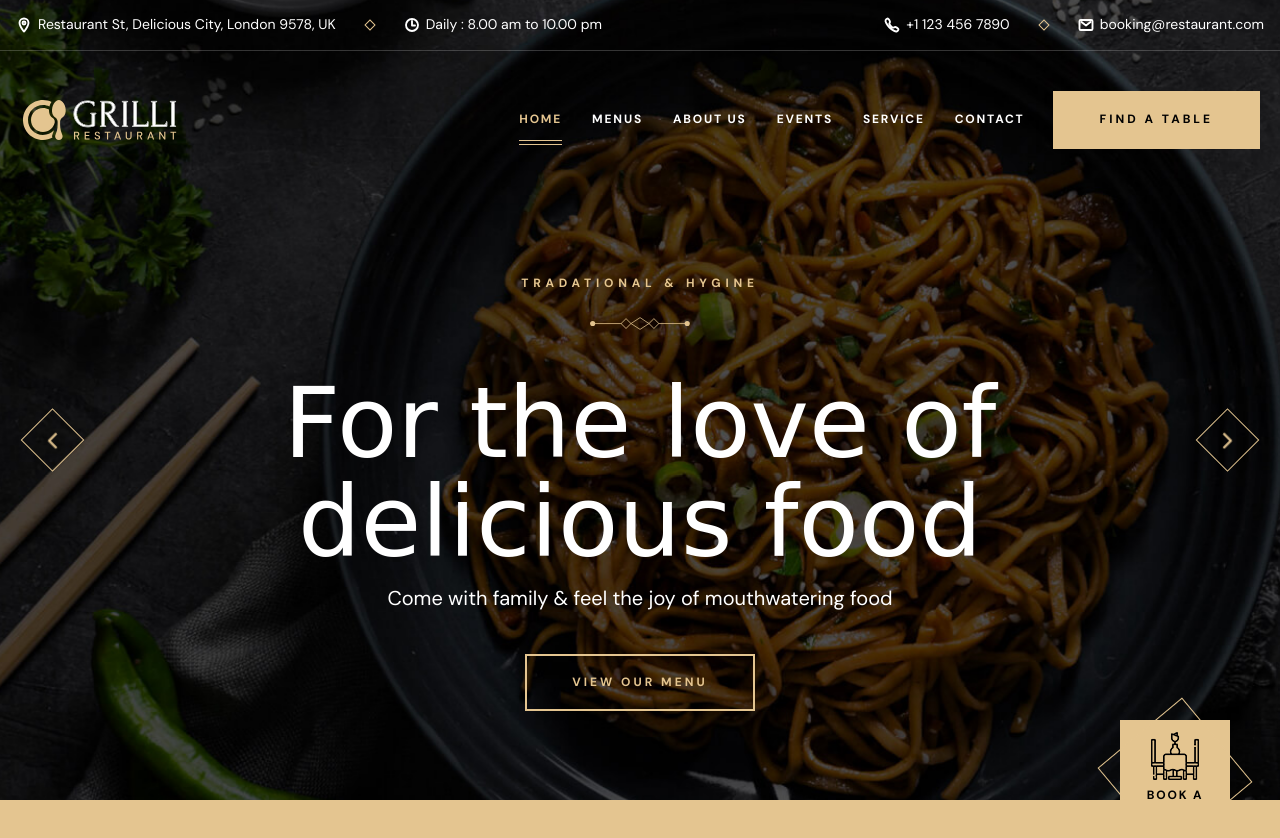
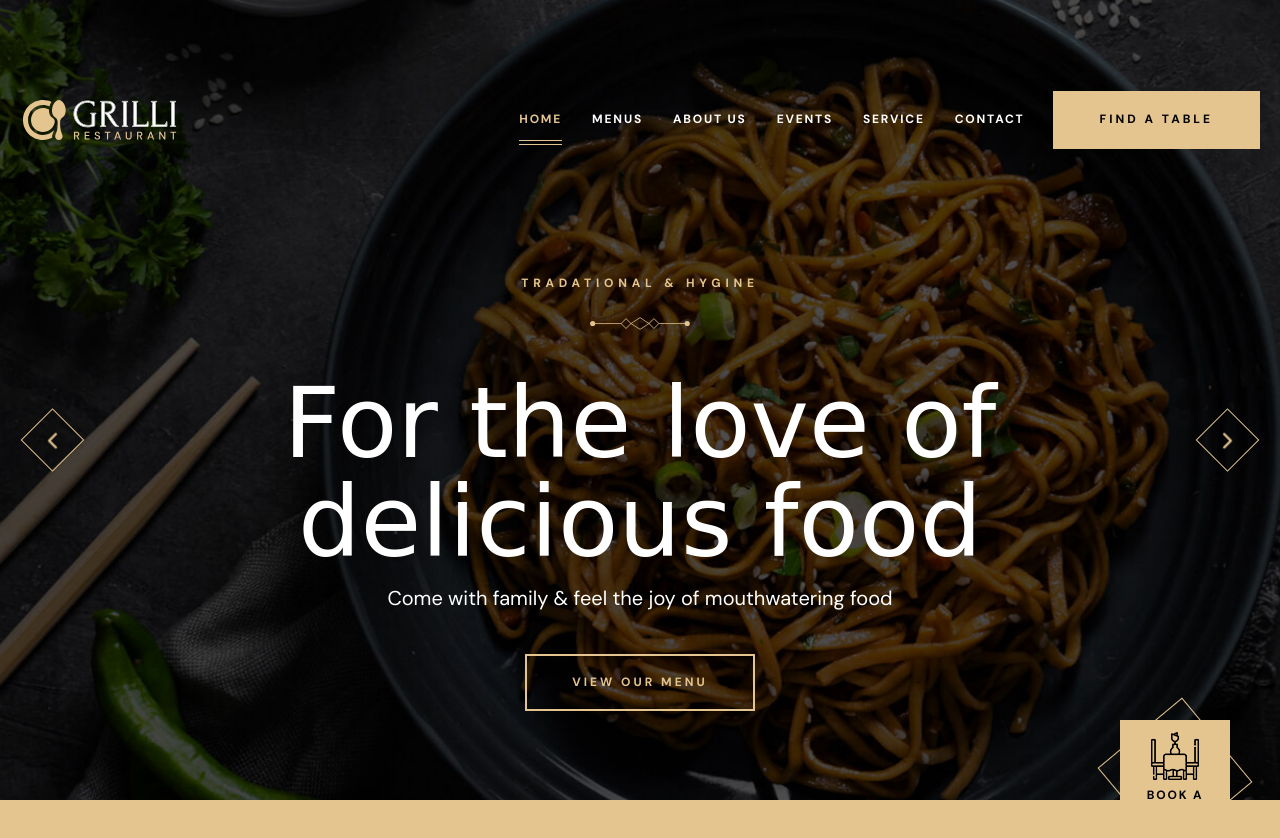
Before and after one commit to AKHIL-GIREESH/CascadeClash, a plain HTML site: page index.html in a window 1280 px wide. Shown: the top 838 px of the page. Drawn offline with nearby package versions, Linux system fonts and the light colour scheme; a web font is replaced by a local one.

Commit message:
Address removed

```diff
--- a/index.html
+++ b/index.html
@@ -58,7 +58,7 @@
     - #TOP BAR
   -->
 
-  <div class="topbar">
+  <!-- <div class="topbar">
     <div class="container">
 
       <address class="topbar-item">
@@ -100,7 +100,7 @@
       </a>
 
     </div>
-  </div>
+  </div> -->
 
 
 
```
